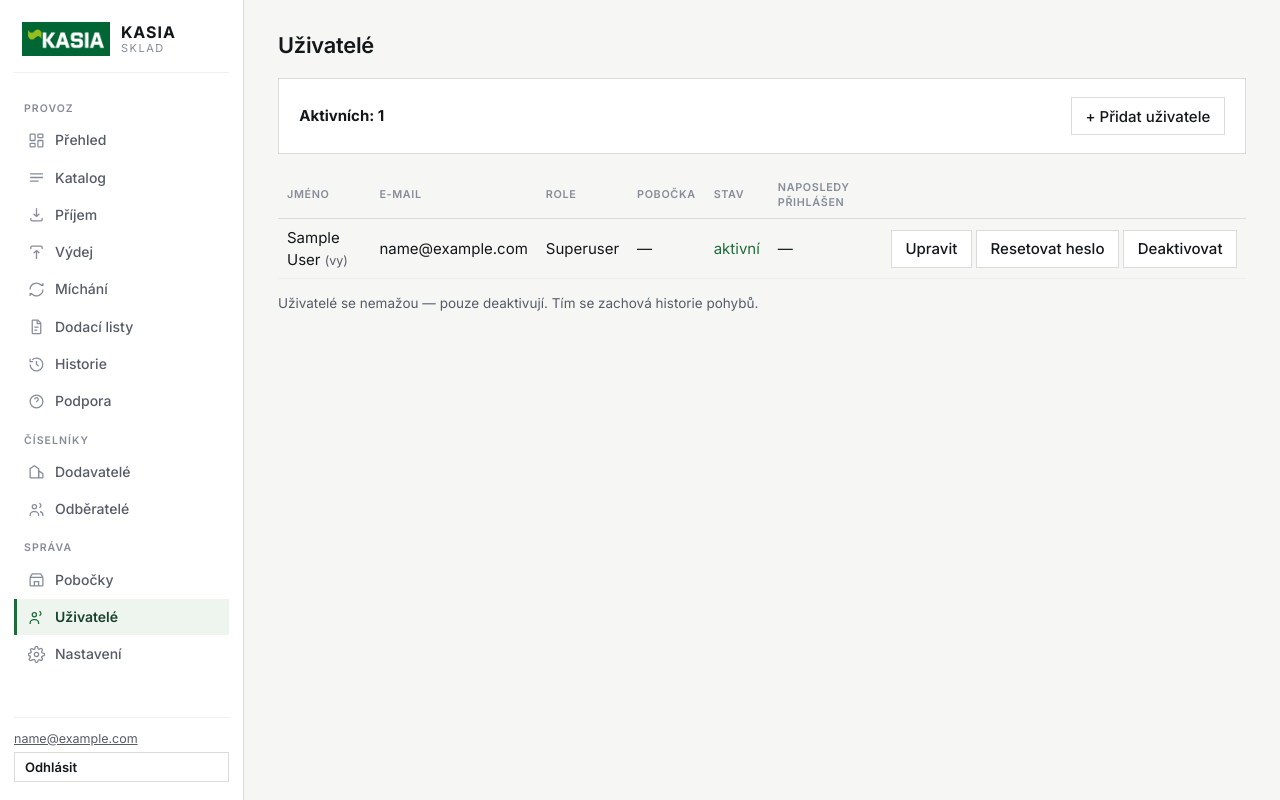
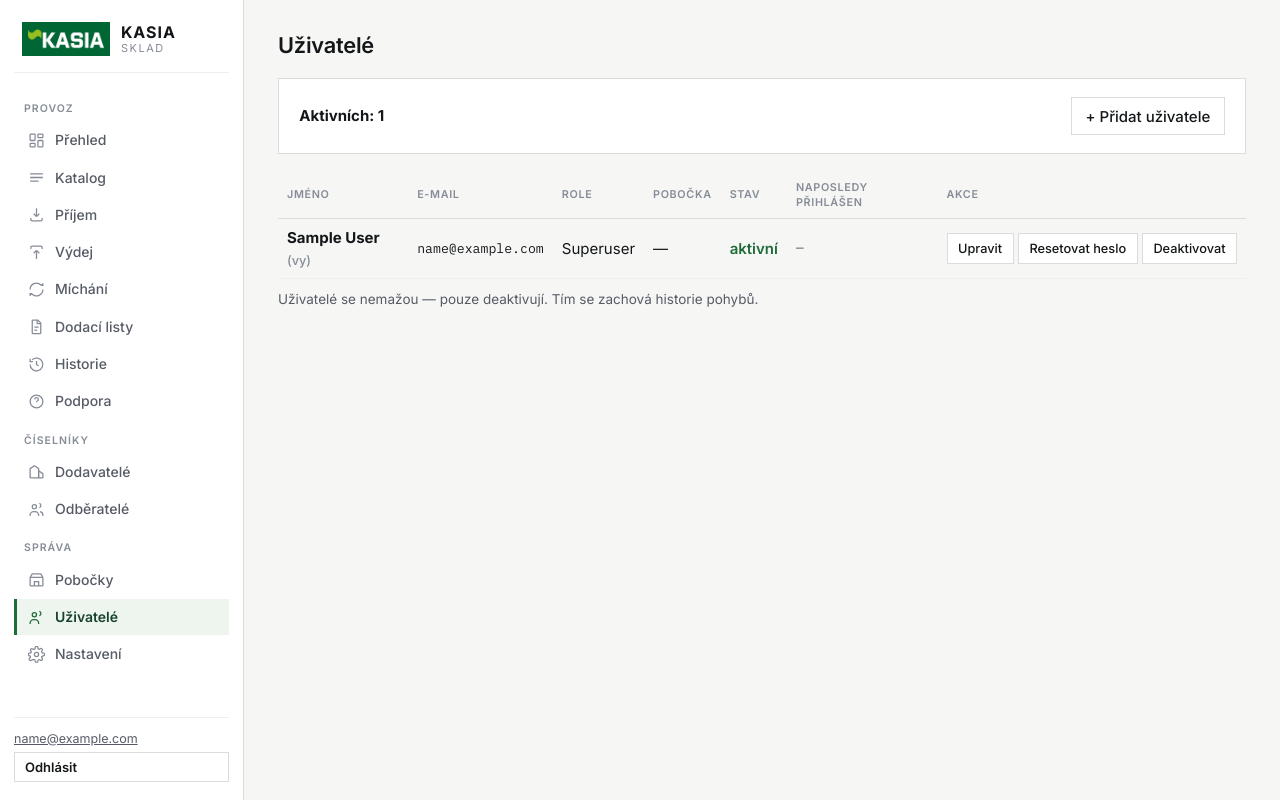
Before and after one commit to matejformanek/Kasia-warehouse, a Django app: page /sklad/uzivatele/ in a window 1280 px wide. Run offline with Django 5.2, Linux system fonts and the light colour scheme; the visitor is signed in with stand-in values (Sample User, id 1); data comes from the database, SQL or seed files in the repository; parts of the project's set-up code (start-up, migrations or seed data) failed here and were passed over.

Commit message:
inv: Uživatelé UX-refresh (Phase 2 A5)
Port mockup 15: head-card + count, mono email/last-login, stav pills;
prod buttons wired to real accounts: URLs. Locked .js-confirm deactivate
preserved.

Co-Authored-By: Claude Opus 4.8 (1M context) <noreply@anthropic.com>

```diff
--- a/kasia/templates/accounts/user_admin_index.html
+++ b/kasia/templates/accounts/user_admin_index.html
@@ -1,13 +1,29 @@
 {% extends "base.html" %}
 {% block title %}Uživatelé — Kasia vera{% endblock %}
+
+{% block extra_head %}
+<style>
+  /* Uživatelé (user_admin_index) — header card + user table. */
+  .head-card { display: flex; justify-content: space-between; align-items: center; gap: 1rem; flex-wrap: wrap; }
+  .head-count strong { color: var(--fg); font-weight: 700; }
+  .foot-note { color: var(--fg-soft); font-size: 0.9rem; margin: 0.4rem 0 0; }
+  .email-cell { font-family: var(--mono); font-size: .88rem; }
+  .last-login { font-family: var(--mono); font-size: .85rem; font-variant-numeric: tabular-nums; color: var(--fg-soft); }
+  .self-tag { color: var(--fg-faint); font-weight: 500; font-size: .85rem; }
+  .stav-ok { color: var(--ok); font-weight: 600; }
+  .stav-off { color: var(--fg-faint); }
+  tr.user-off td { opacity: 0.55; }
+  td.row-actions { white-space: nowrap; }
+  td.row-actions form { display: inline; margin: 0; }
+  td.row-actions a.secondary, td.row-actions button.secondary { padding: 0.35rem 0.7rem; font-size: 0.85rem; }
+</style>
+{% endblock %}
 
 {% block content %}
 <h1>Uživatelé</h1>
 
-<div class="card" style="display:flex; justify-content:space-between; align-items:center;">
-  <div>
-    <strong>Aktivních: {{ active_count }}</strong>
-  </div>
+<div class="card head-card">
+  <span class="head-count muted"><strong>Aktivních: {{ active_count }}</strong></span>
   <a class="secondary" href="{% url 'accounts:user_create' %}">+ Přidat uživatele</a>
 </div>
 
@@ -20,37 +36,37 @@
       <th>Pobočka</th>
       <th>Stav</th>
       <th>Naposledy přihlášen</th>
-      <th></th>
+      <th>Akce</th>
     </tr>
   </thead>
   <tbody>
     {% for u in users %}
-      <tr {% if not u.is_active %}style="opacity:0.55;"{% endif %}>
+      <tr {% if not u.is_active %}class="user-off"{% endif %}>
         <td>
-          {{ u.first_name }} {{ u.last_name }}
-          {% if u == request.user %}<small style="color:var(--fg-soft);">(vy)</small>{% endif %}
+          <strong>{{ u.first_name }} {{ u.last_name }}</strong>
+          {% if u == request.user %}<span class="self-tag">(vy)</span>{% endif %}
         </td>
-        <td>{{ u.email }}</td>
+        <td class="email-cell">{{ u.email }}</td>
         <td>
           {% if u.is_superuser %}Superuser{% elif u.is_obsluha %}Obsluha pobočky{% else %}Vlastník / správce{% endif %}
         </td>
         <td>{% if u.branch %}{{ u.branch.code }} — {{ u.branch.name }}{% else %}—{% endif %}</td>
         <td>
           {% if u.is_active %}
-            <span style="color:var(--ok);">aktivní</span>
+            <span class="stav-ok">aktivní</span>
           {% else %}
-            <span style="color:var(--fg-soft);">deaktivovaný</span>
+            <span class="stav-off">deaktivovaný</span>
           {% endif %}
         </td>
-        <td>{% if u.last_login %}{{ u.last_login|date:"d. m. Y H:i" }}{% else %}—{% endif %}</td>
-        <td style="white-space:nowrap;">
+        <td class="last-login">{% if u.last_login %}{{ u.last_login|date:"d. m. Y H:i" }}{% else %}—{% endif %}</td>
+        <td class="row-actions">
           <a class="secondary" href="{% url 'accounts:user_edit' u.pk %}">Upravit</a>
           {% if u.is_active %}
-            <form method="post" action="{% url 'accounts:user_password_reset' u.pk %}" style="display:inline;">
+            <form method="post" action="{% url 'accounts:user_password_reset' u.pk %}">
               {% csrf_token %}
               <button class="secondary" type="submit">Resetovat heslo</button>
             </form>
-            <form method="post" action="{% url 'accounts:user_deactivate' u.pk %}" style="display:inline;">
+            <form method="post" action="{% url 'accounts:user_deactivate' u.pk %}">
               {% csrf_token %}
               <button class="secondary js-confirm" type="submit"
                       data-confirm-title="Deaktivovat uživatele?"
@@ -58,7 +74,7 @@
                       data-confirm-cta="Deaktivovat">Deaktivovat</button>
             </form>
           {% else %}
-            <form method="post" action="{% url 'accounts:user_reactivate' u.pk %}" style="display:inline;">
+            <form method="post" action="{% url 'accounts:user_reactivate' u.pk %}">
               {% csrf_token %}
               <button class="secondary" type="submit">Aktivovat</button>
             </form>
@@ -66,12 +82,10 @@
         </td>
       </tr>
     {% empty %}
-      <tr><td colspan="7" style="color:var(--fg-soft);">Zatím žádní uživatelé.</td></tr>
+      <tr><td colspan="7" class="muted">Zatím žádní uživatelé.</td></tr>
     {% endfor %}
   </tbody>
 </table>
 
-<p style="color:var(--fg-soft); font-size:0.9rem; margin-top:1rem;">
-  Uživatelé se nemažou — pouze deaktivují. Tím se zachová historie pohybů.
-</p>
+<p class="foot-note">Uživatelé se nemažou — pouze deaktivují. Tím se zachová historie pohybů.</p>
 {% endblock %}
```
